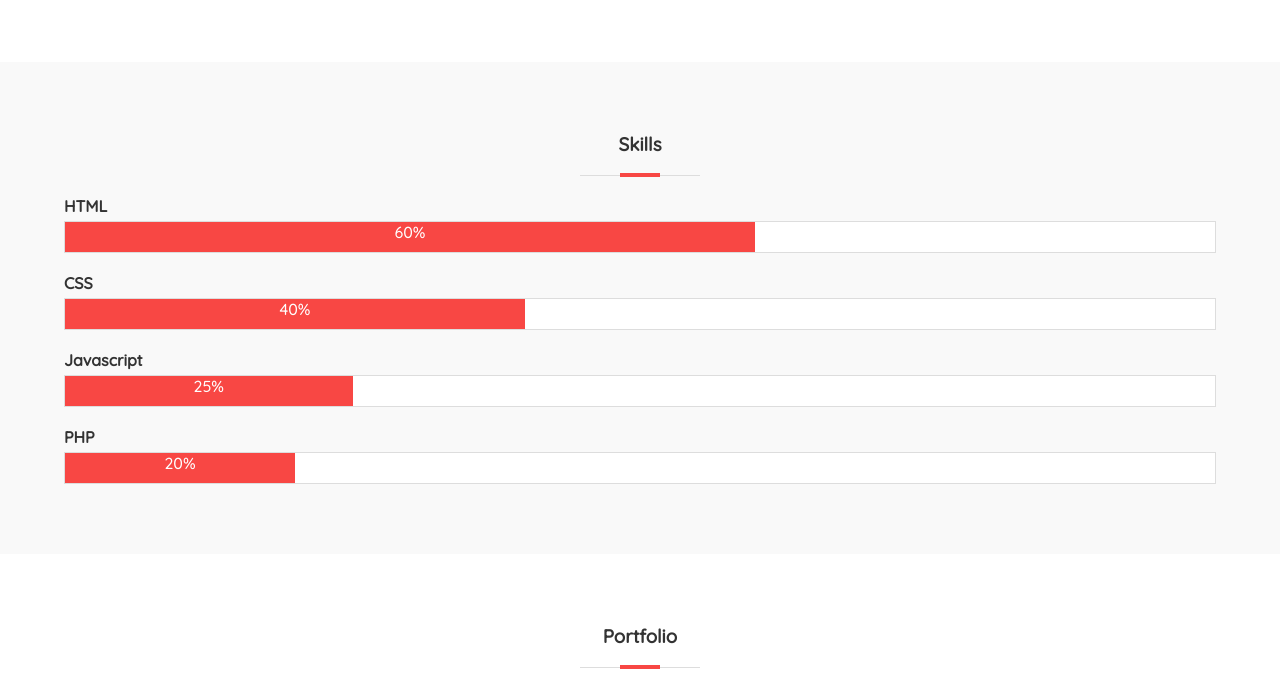
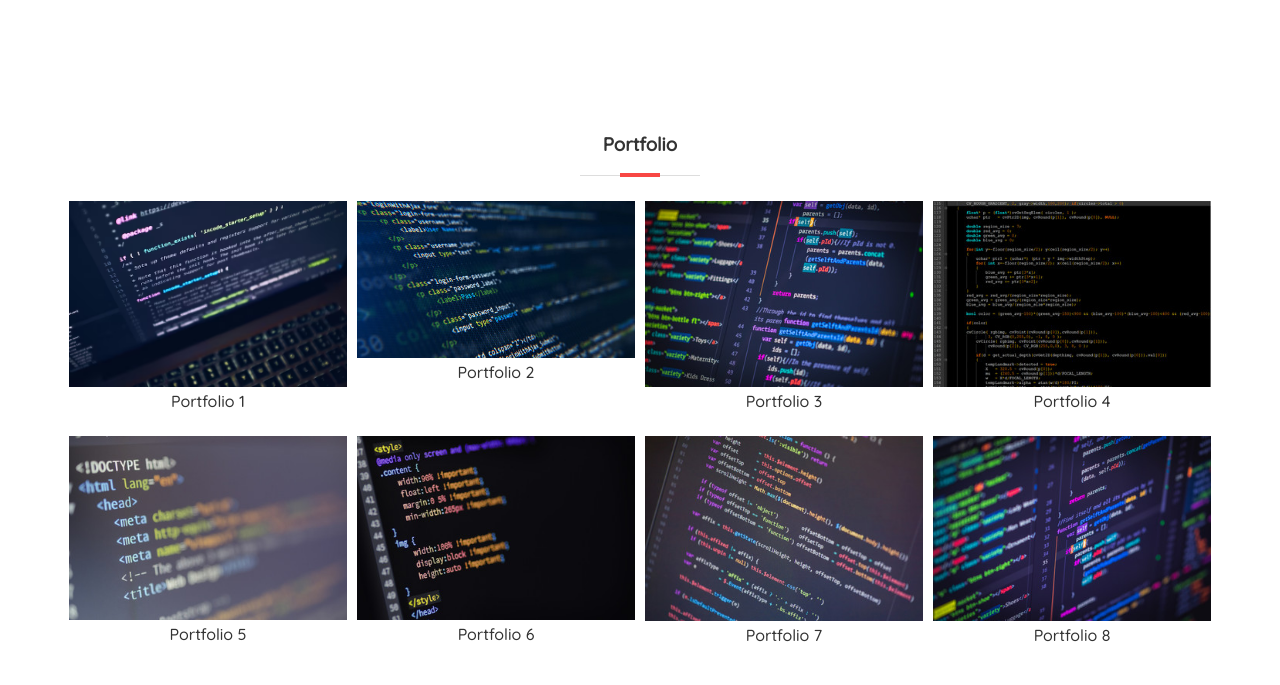
Before and after one commit to aryoyonatann/aryoyonatann.github.io, a plain HTML site: page index.html in a window 1280 px wide. Shown: the part 947-1632 px from the top of the page. Drawn offline with Linux system fonts and the light colour scheme.

Commit message:
mengedit file index.html dan style.css

```diff
--- a/index.html
+++ b/index.html
@@ -67,31 +67,6 @@
           And always looking for new opportunities to grow and learn. Thanks for
           taking the time to get to know me!
         </p>
-      </div>
-    </section>
-
-    <section id="skills">
-      <div class="container">
-        <h3>Skills</h3>
-        <h4>HTML</h4>
-        <div class="bar">
-          <span class="nilai html">60%</span>
-        </div>
-
-        <h4>CSS</h4>
-        <div class="bar">
-          <span class="nilai css">40%</span>
-        </div>
-
-        <h4>Javascript</h4>
-        <div class="bar">
-          <span class="nilai js">25%</span>
-        </div>
-
-        <h4>PHP</h4>
-        <div class="bar">
-          <span class="nilai php">20%</span>
-        </div>
       </div>
     </section>
 
--- a/style.css
+++ b/style.css
@@ -220,35 +220,6 @@ section h3::after {
   line-height: 25px;
   margin-bottom: 15px;
 }
-#skills,
-#contact {
-  background-color: #f9f9f9;
-}
-#skills .bar {
-  height: 30px;
-  background-color: #fff;
-  border: 1px solid #ddd;
-  margin: 5px 0 20px 0;
-}
-.bar .nilai {
-  height: 30px;
-  background-color: #f84744;
-  display: inline-block;
-  color: #fff;
-  text-align: center;
-}
-.html {
-  width: 60%;
-}
-.css {
-  width: 40%;
-}
-.js {
-  width: 25%;
-}
-.php {
-  width: 20%;
-}
 
 .col-4 {
   width: 25%;
```
